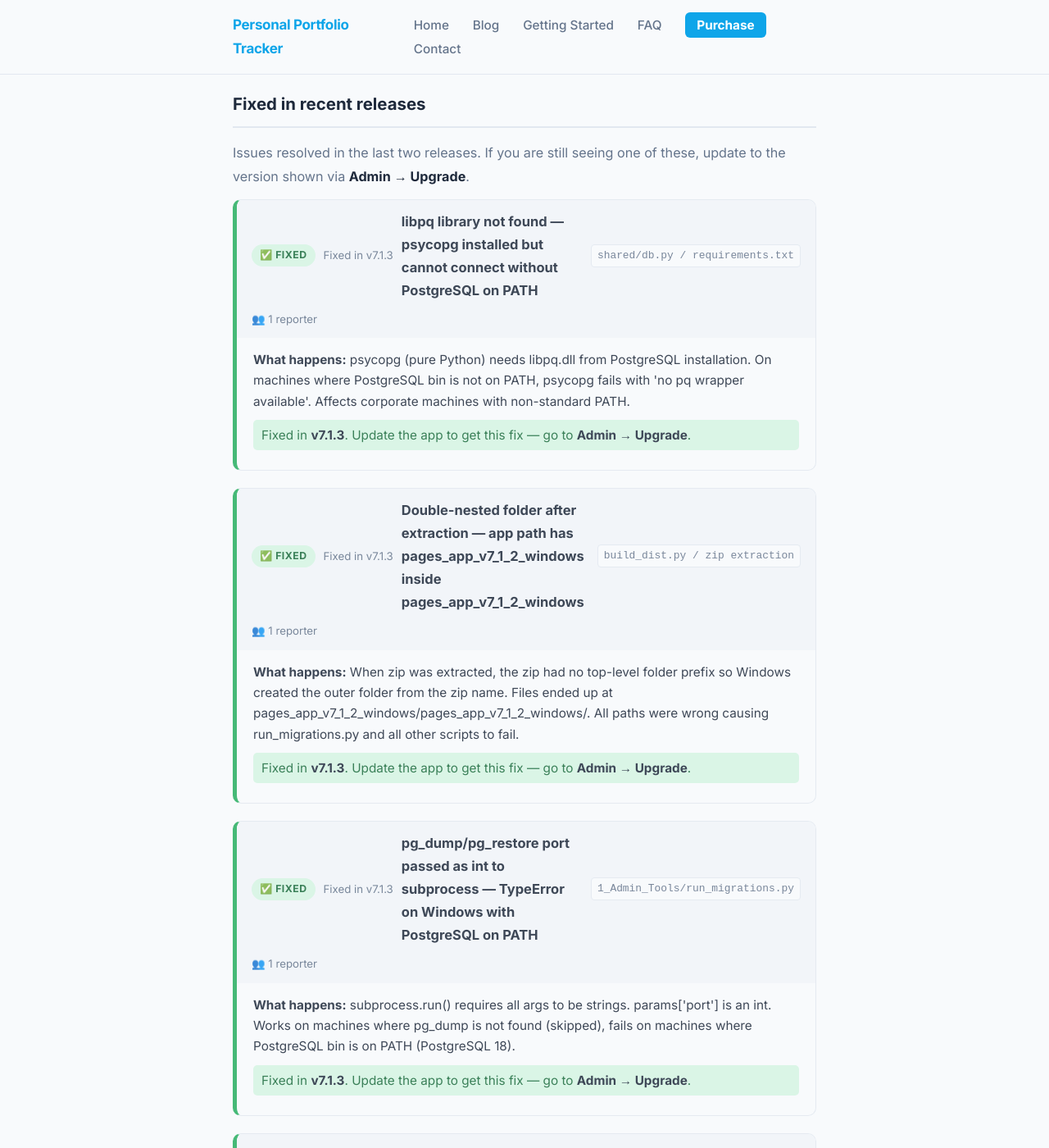
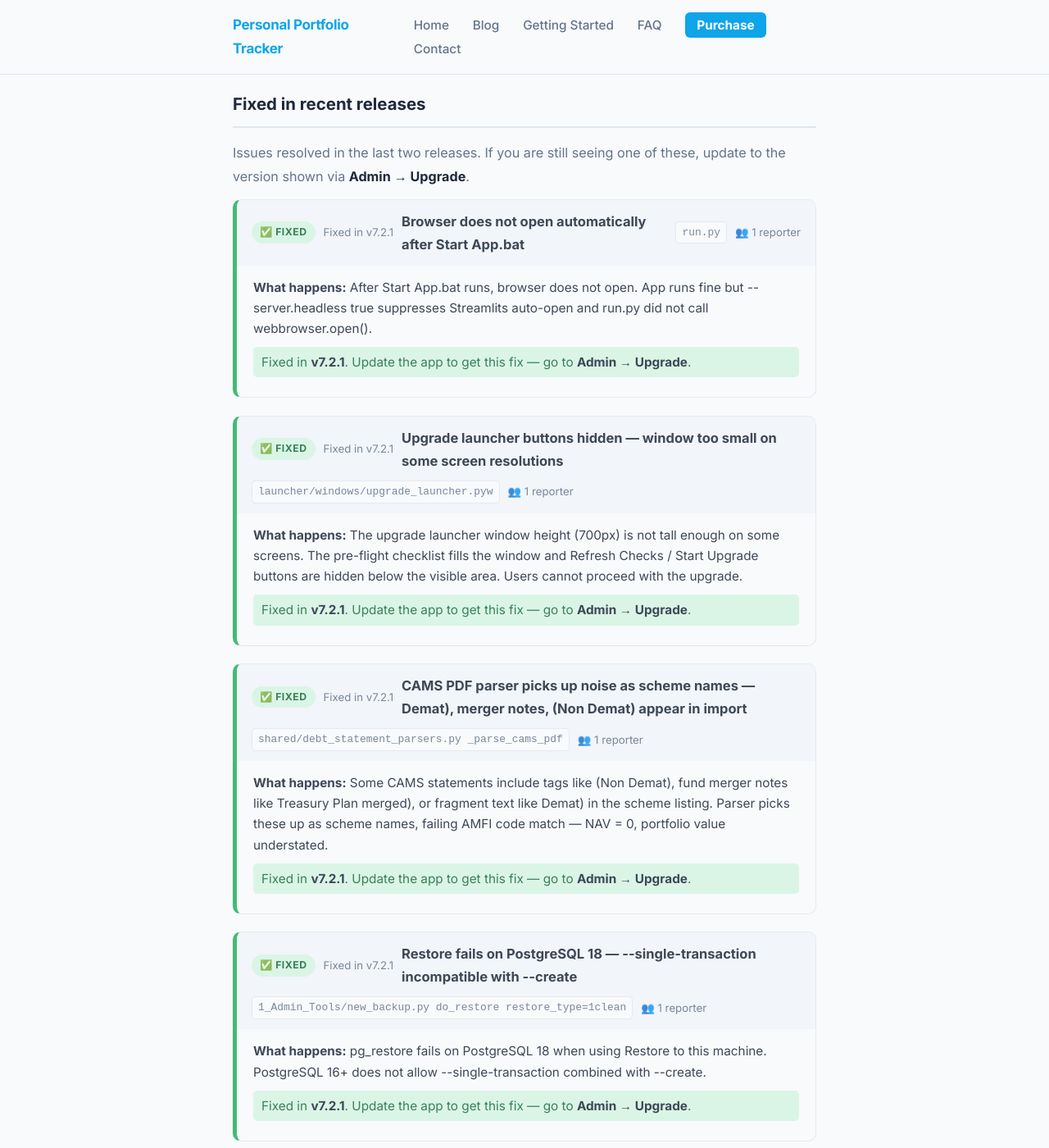
Before and after one commit to srikrishna2024/portfolio-tracker-blog, a Jekyll site: the page built from known-issues/index.html, in a window 1280 px wide and 1400 px high, scrolled down 896 px. Shown: the whole window at 82% size. Built offline with Jekyll 4.4.1, drawn with Linux system fonts in a browser that asks for light colours; some of the changed text lies outside the part shown.

Commit message:
auto: sync known issues from bug_reports DB

```diff
--- a/known-issues/index.html
+++ b/known-issues/index.html
@@ -20,7 +20,7 @@ title: Known Issues & Workarounds
 
     <div class="ki-empty">
       <span class="ki-empty-icon">✅</span>
-      <p>No open issues in the current release (<strong>v7.2.3</strong>).<br>
+      <p>No open issues in the current release (<strong>v7.3.0</strong>).<br>
       If you are experiencing a problem, check the <a href="{{ '/faq/' | relative_url }}">FAQ</a>
       or use <strong>Admin → Report a Bug</strong> inside the app.</p>
     </div>
@@ -33,117 +33,52 @@ title: Known Issues & Workarounds
     <div class="ki-issue ki-fixed">
       <div class="ki-header">
         <span class="ki-badge ki-badge-fixed">✅ Fixed</span>
-        <span class="ki-version">Fixed in v7.1.3</span>
-        <h3 class="ki-title">libpq library not found — psycopg installed but cannot connect without PostgreSQL on PATH</h3>
-        <span class="ki-page">shared/db.py / requirements.txt</span>
+        <span class="ki-version">Fixed in v7.2.1</span>
+        <h3 class="ki-title">Browser does not open automatically after Start App.bat</h3>
+        <span class="ki-page">run.py</span>
         <span class="ki-version">👥 1 reporter</span>
       </div>
       <div class="ki-body">
-        <p><strong>What happens:</strong> psycopg (pure Python) needs libpq.dll from PostgreSQL installation. On machines where PostgreSQL bin is not on PATH, psycopg fails with 'no pq wrapper available'. Affects corporate machines with non-standard PATH.</p><p class="ki-fixed-note">Fixed in <strong>v7.1.3</strong>. Update the app to get this fix — go to <strong>Admin → Upgrade</strong>.</p>
+        <p><strong>What happens:</strong> After Start App.bat runs, browser does not open. App runs fine but --server.headless true suppresses Streamlits auto-open and run.py did not call webbrowser.open().</p><p class="ki-fixed-note">Fixed in <strong>v7.2.1</strong>. Update the app to get this fix — go to <strong>Admin → Upgrade</strong>.</p>
       </div>
     </div>
 
     <div class="ki-issue ki-fixed">
       <div class="ki-header">
         <span class="ki-badge ki-badge-fixed">✅ Fixed</span>
-        <span class="ki-version">Fixed in v7.1.3</span>
-        <h3 class="ki-title">Double-nested folder after extraction — app path has pages_app_v7_1_2_windows inside pages_app_v7_1_2_windows</h3>
-        <span class="ki-page">build_dist.py / zip extraction</span>
+        <span class="ki-version">Fixed in v7.2.1</span>
+        <h3 class="ki-title">Upgrade launcher buttons hidden — window too small on some screen resolutions</h3>
+        <span class="ki-page">launcher/windows/upgrade_launcher.pyw</span>
         <span class="ki-version">👥 1 reporter</span>
       </div>
       <div class="ki-body">
-        <p><strong>What happens:</strong> When zip was extracted, the zip had no top-level folder prefix so Windows created the outer folder from the zip name. Files ended up at pages_app_v7_1_2_windows/pages_app_v7_1_2_windows/. All paths were wrong causing run_migrations.py and all other scripts to fail.</p><p class="ki-fixed-note">Fixed in <strong>v7.1.3</strong>. Update the app to get this fix — go to <strong>Admin → Upgrade</strong>.</p>
+        <p><strong>What happens:</strong> The upgrade launcher window height (700px) is not tall enough on some screens. The pre-flight checklist fills the window and Refresh Checks / Start Upgrade buttons are hidden below the visible area. Users cannot proceed with the upgrade.</p><p class="ki-fixed-note">Fixed in <strong>v7.2.1</strong>. Update the app to get this fix — go to <strong>Admin → Upgrade</strong>.</p>
       </div>
     </div>
 
     <div class="ki-issue ki-fixed">
       <div class="ki-header">
         <span class="ki-badge ki-badge-fixed">✅ Fixed</span>
-        <span class="ki-version">Fixed in v7.1.3</span>
-        <h3 class="ki-title">pg_dump/pg_restore port passed as int to subprocess — TypeError on Windows with PostgreSQL on PATH</h3>
-        <span class="ki-page">1_Admin_Tools/run_migrations.py</span>
+        <span class="ki-version">Fixed in v7.2.1</span>
+        <h3 class="ki-title">CAMS PDF parser picks up noise as scheme names — Demat), merger notes, (Non Demat) appear in import</h3>
+        <span class="ki-page">shared/debt_statement_parsers.py _parse_cams_pdf</span>
         <span class="ki-version">👥 1 reporter</span>
       </div>
       <div class="ki-body">
-        <p><strong>What happens:</strong> subprocess.run() requires all args to be strings. params['port'] is an int. Works on machines where pg_dump is not found (skipped), fails on machines where PostgreSQL bin is on PATH (PostgreSQL 18).</p><p class="ki-fixed-note">Fixed in <strong>v7.1.3</strong>. Update the app to get this fix — go to <strong>Admin → Upgrade</strong>.</p>
+        <p><strong>What happens:</strong> Some CAMS statements include tags like (Non Demat), fund merger notes like Treasury Plan merged), or fragment text like Demat) in the scheme listing. Parser picks these up as scheme names, failing AMFI code match — NAV = 0, portfolio value understated.</p><p class="ki-fixed-note">Fixed in <strong>v7.2.1</strong>. Update the app to get this fix — go to <strong>Admin → Upgrade</strong>.</p>
       </div>
     </div>
 
     <div class="ki-issue ki-fixed">
       <div class="ki-header">
         <span class="ki-badge ki-badge-fixed">✅ Fixed</span>
-        <span class="ki-version">Fixed in v7.1.3</span>
-        <h3 class="ki-title">setup.pyw writes DB_PASSWORD={passphrase}App instead of actual PostgreSQL password</h3>
-        <span class="ki-page">launcher/windows/setup.pyw</span>
-        <span class="ki-version">👥 2 reporters</span>
-      </div>
-      <div class="ki-body">
-        <p><strong>What happens:</strong> _write_env() composed the app role password as passphrase+App but set DB_USER=pages_app which doesn't exist yet. App fails to connect on first launch with 'Database authentication failed'.</p><p class="ki-fixed-note">Fixed in <strong>v7.1.3</strong>. Update the app to get this fix — go to <strong>Admin → Upgrade</strong>.</p>
-      </div>
-    </div>
-
-    <div class="ki-issue ki-fixed">
-      <div class="ki-header">
-        <span class="ki-badge ki-badge-fixed">✅ Fixed</span>
-        <span class="ki-version">Fixed in v7.1.3</span>
-        <h3 class="ki-title">setup.pyw installs packages into system Python instead of venv — Access denied on corporate machines</h3>
-        <span class="ki-page">launcher/windows/setup.pyw</span>
+        <span class="ki-version">Fixed in v7.2.1</span>
+        <h3 class="ki-title">Restore fails on PostgreSQL 18 — --single-transaction incompatible with --create</h3>
+        <span class="ki-page">1_Admin_Tools/new_backup.py do_restore restore_type=1clean</span>
         <span class="ki-version">👥 1 reporter</span>
       </div>
       <div class="ki-body">
-        <p><strong>What happens:</strong> On fresh install .venv doesn't exist yet so _find_python() falls back to sys.executable (system Python). pip install then fails with WinError 5 Access denied on corporate machines where system Python is locked.</p><p class="ki-fixed-note">Fixed in <strong>v7.1.3</strong>. Update the app to get this fix — go to <strong>Admin → Upgrade</strong>.</p>
-      </div>
-    </div>
-
-    <div class="ki-issue ki-fixed">
-      <div class="ki-header">
-        <span class="ki-badge ki-badge-fixed">✅ Fixed</span>
-        <span class="ki-version">Fixed in v7.1.2</span>
-        <h3 class="ki-title">Setup Wizard fails at Database setup: ImportError connect_to_db_super from shared.db</h3>
-        <span class="ki-page">Setup Wizard → Database setup step (step 3)</span>
-        <span class="ki-version">👥 1 reporter</span>
-      </div>
-      <div class="ki-body">
-        <p><strong>What happens:</strong> Setup Wizard fails at Database setup with: Tables could not be created: ImportError connect_to_db_super from shared.db. Root cause: Windows internally shortens folder names containing dots+numbers (e.g. pages_app_v7.1.1_windows → PAGES_~1.1_W). This breaks Python loading of compiled .pyd modules. Affects all Windows versions when app is extracted to a path with dots in the folder name.</p><p class="ki-fixed-note">Fixed in <strong>v7.1.2</strong>. Update the app to get this fix — go to <strong>Admin → Upgrade</strong>.</p>
-      </div>
-    </div>
-
-    <div class="ki-issue ki-fixed">
-      <div class="ki-header">
-        <span class="ki-badge ki-badge-fixed">✅ Fixed</span>
-        <span class="ki-version">Fixed in v7.1.3</span>
-        <h3 class="ki-title">Backup &amp; Restore cannot find pg_restore.exe — WinError 2 on restore</h3>
-        <span class="ki-page">1_Admin_Tools/new_backup.py</span>
-        <span class="ki-version">👥 1 reporter</span>
-      </div>
-      <div class="ki-body">
-        <p><strong>What happens:</strong> detect_postgresql_bin_path() only scanned hardcoded C:\Program Files\PostgreSQL. On machines with custom install paths or PostgreSQL 18, the path detection failed and pg_restore.exe was not found.</p><p class="ki-fixed-note">Fixed in <strong>v7.1.3</strong>. Update the app to get this fix — go to <strong>Admin → Upgrade</strong>.</p>
-      </div>
-    </div>
-
-    <div class="ki-issue ki-fixed">
-      <div class="ki-header">
-        <span class="ki-badge ki-badge-fixed">✅ Fixed</span>
-        <span class="ki-version">Fixed in v7.1.3</span>
-        <h3 class="ki-title">Start App.bat timeout 30 seconds too short — shows error even when app is running</h3>
-        <span class="ki-page">launcher/windows/Start App.bat</span>
-        <span class="ki-version">👥 1 reporter</span>
-      </div>
-      <div class="ki-body">
-        <p><strong>What happens:</strong> On first launch packages are loading which takes longer than 30s. Bat file gives up and shows error even though Uvicorn started successfully. User sees error but app is actually accessible at localhost:8501.</p><p class="ki-fixed-note">Fixed in <strong>v7.1.3</strong>. Update the app to get this fix — go to <strong>Admin → Upgrade</strong>.</p>
-      </div>
-    </div>
-
-    <div class="ki-issue ki-fixed">
-      <div class="ki-header">
-        <span class="ki-badge ki-badge-fixed">✅ Fixed</span>
-        <span class="ki-version">Fixed in v7.1.3</span>
-        <h3 class="ki-title">launcher shows App: Not running even when app is accessible — IPv4/IPv6 mismatch</h3>
-        <span class="ki-page">launcher/windows/launch.pyw</span>
-        <span class="ki-version">👥 1 reporter</span>
-      </div>
-      <div class="ki-body">
-        <p><strong>What happens:</strong> On Windows with IPv6 enabled, localhost resolves to ::1 but port probe checked only 127.0.0.1. Streamlit bound to ::1 so probe failed. Launcher showed Not running but app was accessible.</p><p class="ki-fixed-note">Fixed in <strong>v7.1.3</strong>. Update the app to get this fix — go to <strong>Admin → Upgrade</strong>.</p>
+        <p><strong>What happens:</strong> pg_restore fails on PostgreSQL 18 when using Restore to this machine. PostgreSQL 16+ does not allow --single-transaction combined with --create.</p><p class="ki-fixed-note">Fixed in <strong>v7.2.1</strong>. Update the app to get this fix — go to <strong>Admin → Upgrade</strong>.</p>
       </div>
     </div>
   </div>
```
